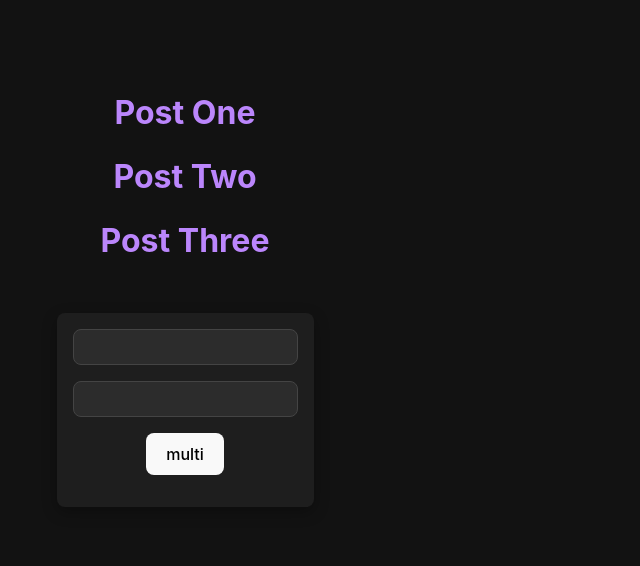
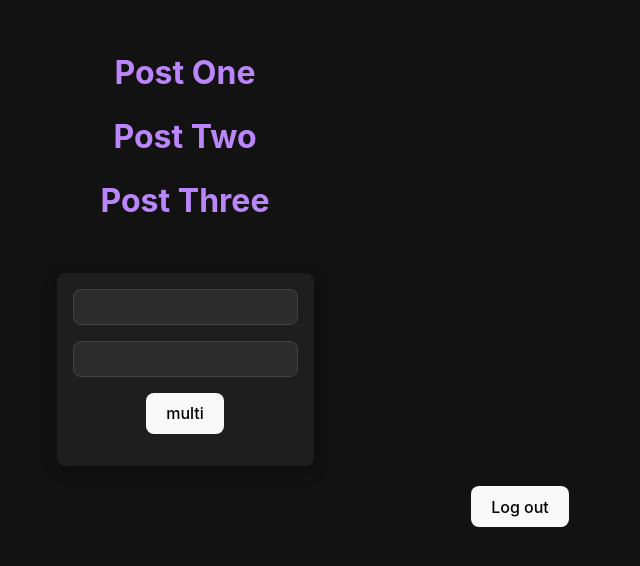
Before and after one commit to Muhib123123/login-todo-weather, a React (Vite) app: page /posts in a window 1280 px wide. Shown: the part 102-668 px from the top of the page, without its empty margins (455-1095 px from the left). Built offline with nearby package versions, Linux system fonts and the light colour scheme; no server answers.

Commit message:
little changes before deploying

```diff
--- a/src/App.tsx
+++ b/src/App.tsx
@@ -60,8 +60,8 @@ function App() {
               }
             />
             <Route path="/posts">
-              <Route index element={<Lists posts={posts} />} />
-              <Route path=":id" element={<PostDetails />} />
+              <Route index element={<Lists posts={posts} setEmailWithName={setEmailWithName} setCheck={setCheck}/>} />
+              <Route path=":id" element={<PostDetails/>} />
             </Route>
 
             <Route
--- a/src/Posts/Lists.tsx
+++ b/src/Posts/Lists.tsx
@@ -4,11 +4,27 @@ import { useSelector, useDispatch } from "react-redux";
 import { multi } from "../features/calc/calcSlice";
 import { type RootState } from "../app/store";
 
+type props = {
+  posts: { id: string; title: string; body: string }[];
+  setEmailWithName: React.Dispatch<
+    React.SetStateAction<{ name: string; email: string | null }>
+  >;
+  setCheck: React.Dispatch<
+    React.SetStateAction<{
+      age: boolean;
+      name: boolean;
+      email: boolean;
+      goodToGo: boolean;
+    }>
+  >;
+};
+
+
 export default function Lists({
   posts,
-}: {
-  posts: { id: string; title: string; body: string }[];
-}) {
+  setEmailWithName,
+  setCheck,
+}: props) {
   const [firstNum, setFirstNum] = useState<string>("");
   const [secondNum, setSecondNum] = useState<string>("");
   const dispatch = useDispatch();
@@ -48,6 +64,27 @@ export default function Lists({
         </button>
         <p>{value}</p>
       </div>
+      <div className="logout" style={{width: "60%", margin: "20px auto", display: "flex", justifyContent: "flex-end"}}>
+        <Link to="/">
+          <button
+            onClick={() => {
+              setCheck({
+                age: false,
+                name: false,
+                email: false,
+                goodToGo: false,
+              });
+              localStorage.removeItem("email");
+              setEmailWithName({
+                name: "",
+                email: null,
+              });
+            }}
+          >
+            Log out
+          </button>
+        </Link>
+      </div>
     </div>
   );
 }
--- a/src/Sign_In/Invalid-Inputs.tsx
+++ b/src/Sign_In/Invalid-Inputs.tsx
@@ -97,7 +97,7 @@ export default function InvalidInputs({
           emailWithName.email == "muhib@gmail.com" ? (
             <Link to="/weather">Weather page</Link>
           ) : null}
-          <button onClick={handleCloseElement}>Cancel</button>
+          <button onClick={handleCloseElement}>Log out</button>
         </div>
       </div>
     );
```
